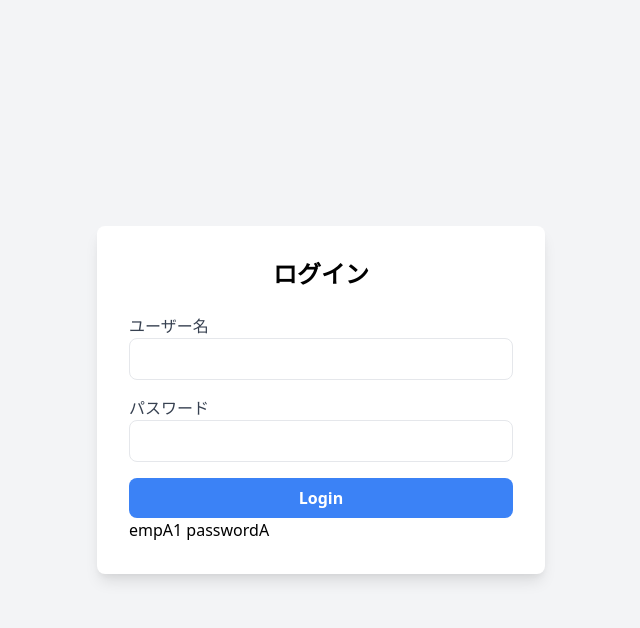
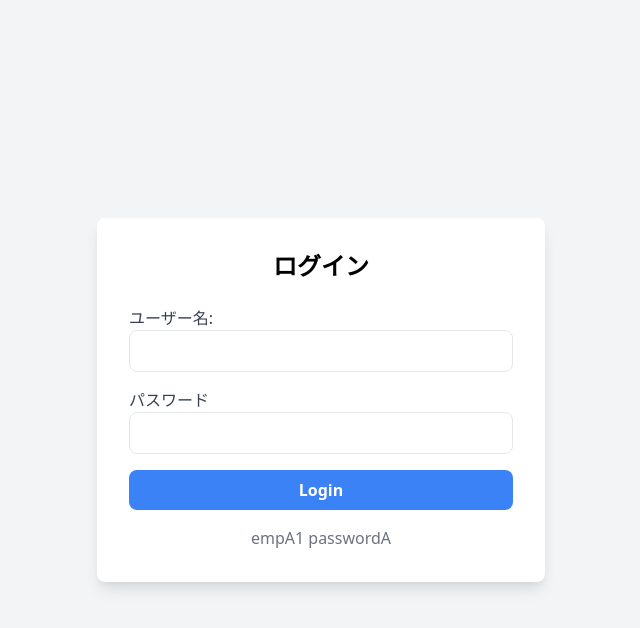
Before and after one commit to katsuki1128/shift_create, a Flask app: page /login in a window 1280 px wide. Shown: the top 628 px of the page, without its empty margins (319-959 px from the left). Run offline with Flask 3, Linux system fonts and the light colour scheme.

Commit message:
tailwind

```diff
--- a/templates/login.html
+++ b/templates/login.html
@@ -12,11 +12,11 @@
 </head>
 
 <body class="bg-gray-100 h-screen flex items-center justify-center">
-    <div class="bg-white p-8 rounded-lg shadow-lg w-full max-w-md">
+    <div class="bg-white p-8 rounded-lg shadow-lg w-3/4 max-w-md">
         <h1 class="text-2xl font-bold text-center mb-6">ログイン</h1>
         <form id="login-form" class="space-y-4">
             <div>
-                <label for="username" class="block text-gray-700">ユーザー名</label>
+                <label for="username" class="block text-gray-700">ユーザー名:</label>
                 <input type="text" id="username" name="username" required
                     class="w-full px-4 py-2 border rounded-lg focus:outline-none focus:ring-2 focus:ring-blue-400 focus:border-transparent">
             </div>
@@ -28,7 +28,8 @@
             <div class="text-center">
                 <button type="submit"
                     class="w-full bg-blue-500 text-white font-semibold py-2 px-4 rounded-lg hover:bg-blue-600">Login</button>
-            </div>empA1 passwordA
+            </div>
+            <p class="text-center text-gray-500 mt-4">empA1 passwordA</p>
         </form>
     </div>
 
```
Also changed, not shown: readme.md, 1 other file.
